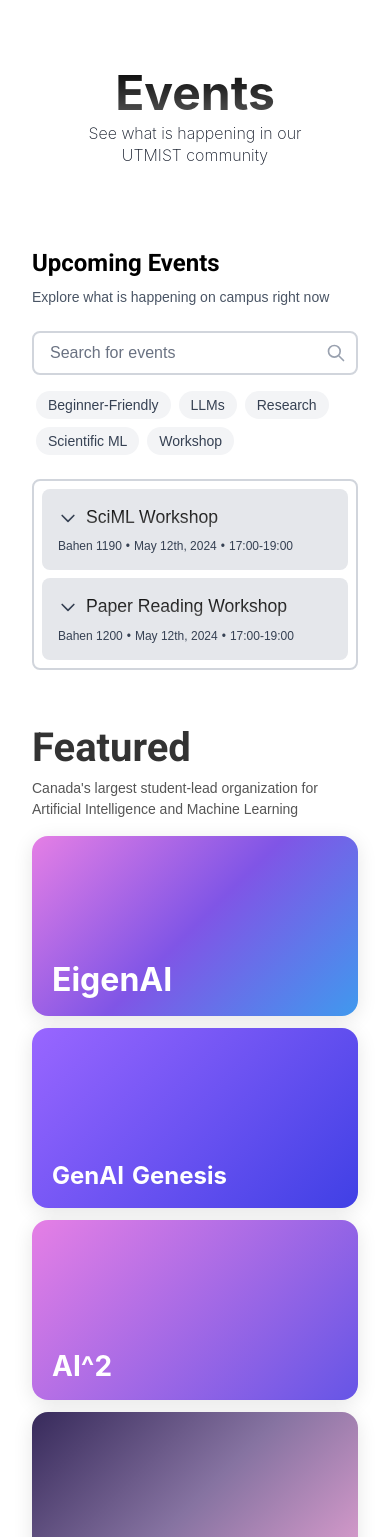
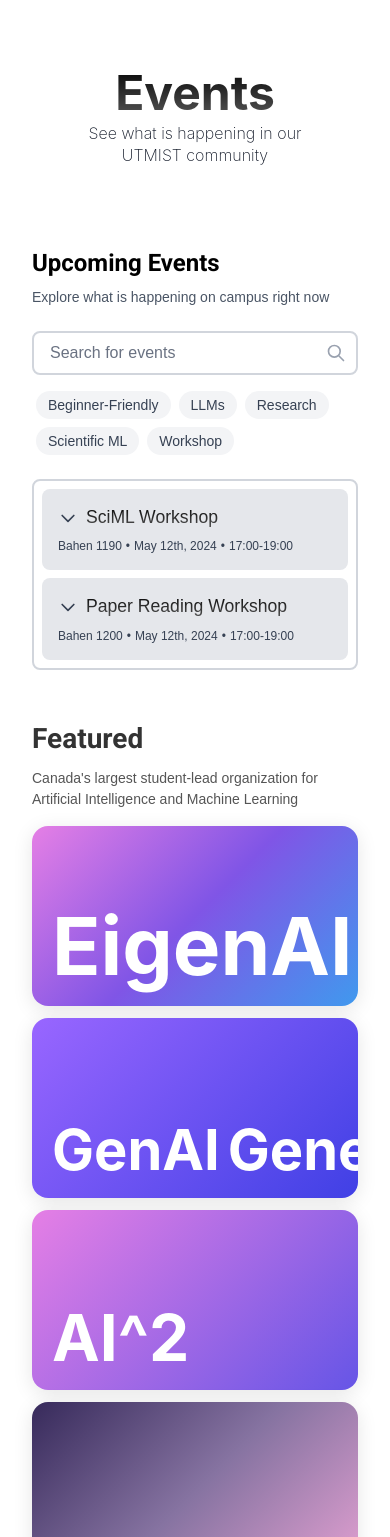
Before and after one commit to UTMIST/UTMIST, a Next.js app in the folder client/: page /events in a window 390 px wide. Shown: the top 1537 px of the page. Built offline with nearby package versions, Linux system fonts and the light colour scheme.

Commit message:
Fix CSS styling inconsistency, remove useless classes

```diff
--- a/client/src/styles/events.css
+++ b/client/src/styles/events.css
@@ -263,18 +263,6 @@
         padding: 0 !important;
     }
 
-    .eigenai {
-        font-size: 2rem !important;
-    }
-
-    .aisqr {
-        font-size: 1.75rem !important;
-    }
-
-    .genai {
-        font-size: 1.5rem !important;
-    }
-
     /* Force all titles to be on one line with minimal spacing */
     .featured-card h3 + h3 {
         margin-left: 0.25rem !important;
@@ -293,6 +281,8 @@
 
     .featured-title {
         padding: 0;
+        font-size: 1.75rem;
+        margin-bottom: 0.5rem;
     }
 }
 
```
